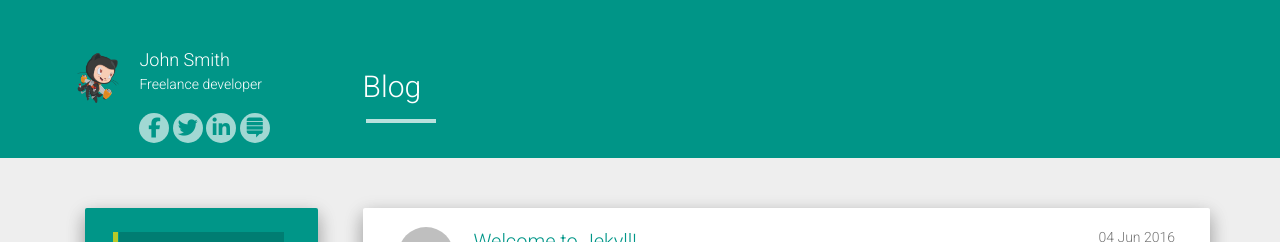
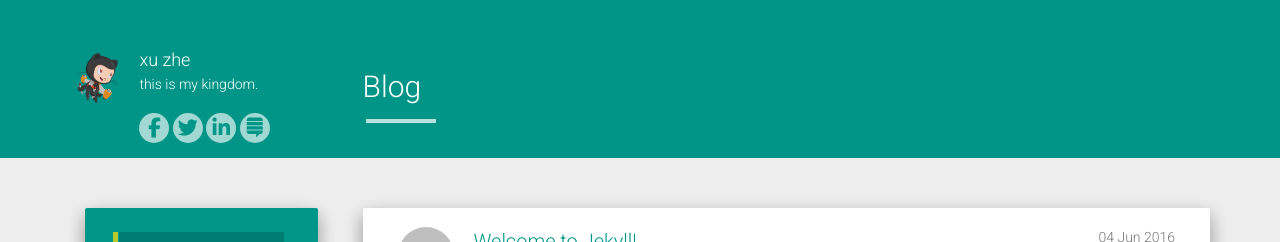
Before and after one commit to tblxdezhu/tblxdezhu.github.io, a Jekyll site: the page built from index.html, in a window 1280 px wide. Shown: the top 242 px of the page. Built offline with Jekyll 4.4.1, drawn with Linux system fonts in a browser that asks for light colours; nearby versions of some CDN libraries; the list of posts is cut into pages by our own code.

Commit message:
xuzhe
修改了博客名字

```diff
--- a/_config.yml
+++ b/_config.yml
@@ -1,14 +1,13 @@
-title: John Smith
+title: 徒步旅行的猪
 description: My Personal Blog
-author: John Smith
+author: xu zhe
 logo: /hcz-jekyll-blog/static/img/avatar.png
-github: https://github.com/ashutosh2k12
-about: Freelance developer
-
+github: https://github.com/tblxdezhu
+about: this is my kingdom.
 baseurl: "https://codeasashu.github.io/hcz-jekyll-blog"
 url: "https://codeasashu.github.io/hcz-jekyll-blog"
 
-disqus_shortname: aboutashu
+disqus_shortname: tblxdezhu
 google_analytics: UA-72862926-1
 
 share:
```
